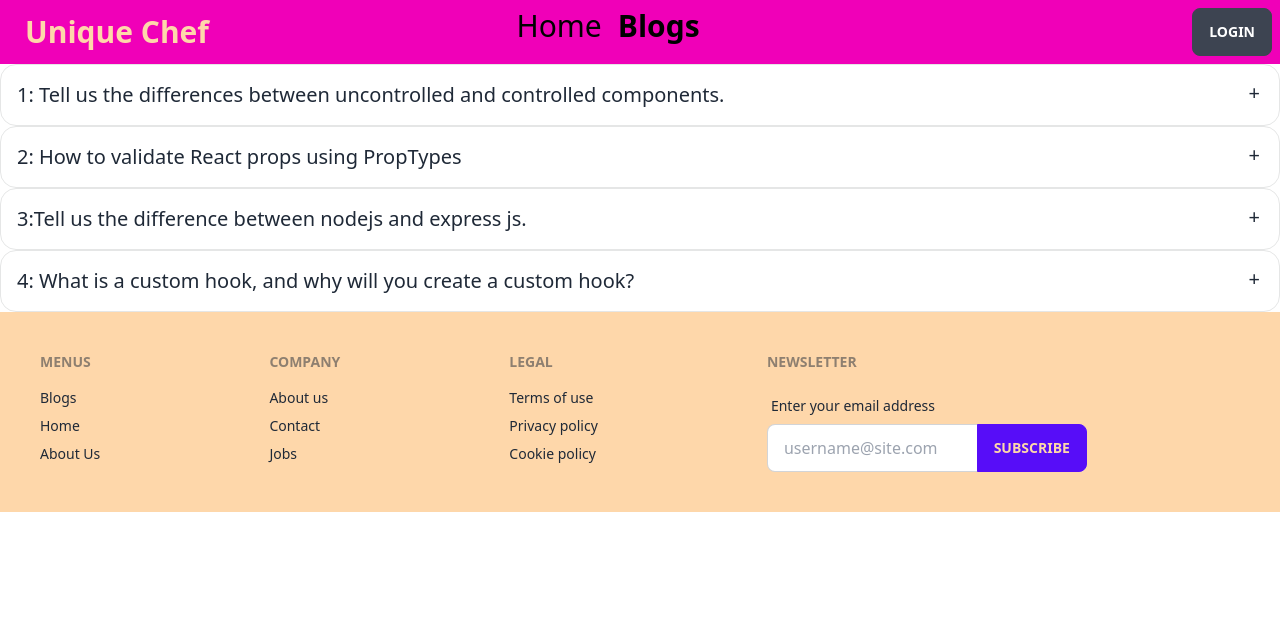
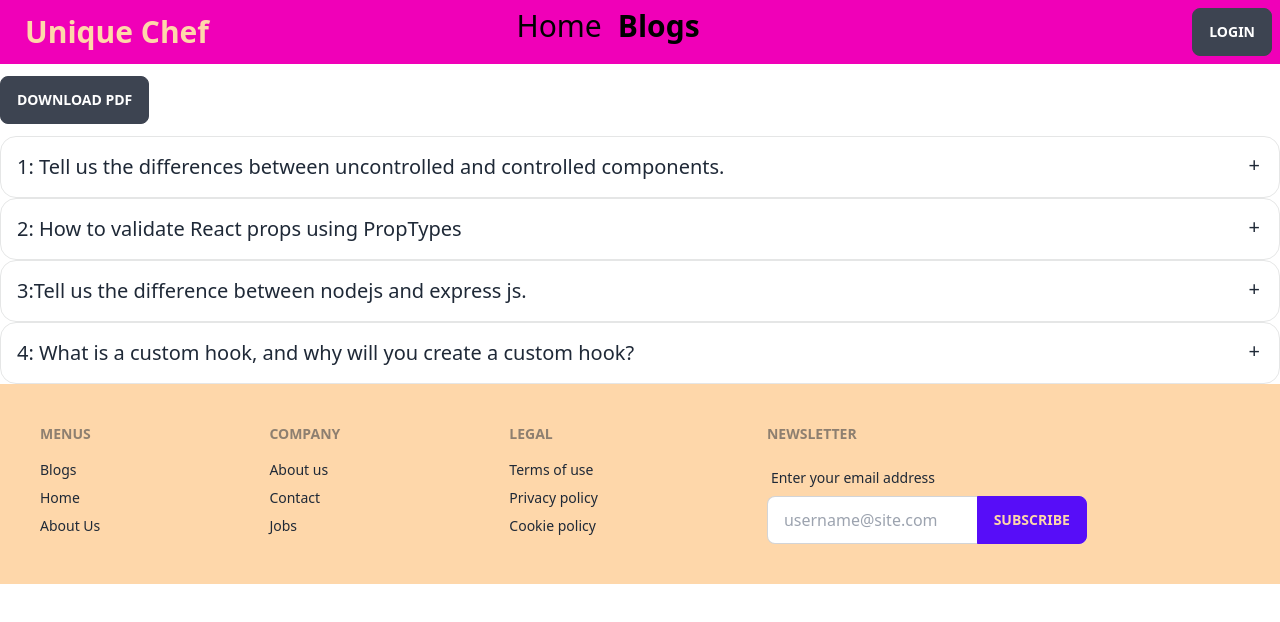
Before and after one commit to UniqueCoderRihan/Unique-Chef, a React (Vite) app: page /blog in a window 1280 px wide. Shown: the top 622 px of the page. Built offline with nearby package versions, Linux system fonts and the light colour scheme; no server answers.

Commit message:
React to Pdf Done

```diff
--- a/src/Components/Blogs/Blog.jsx
+++ b/src/Components/Blogs/Blog.jsx
@@ -1,8 +1,25 @@
 import React from 'react';
 
 const Blog = () => {
+    const onButtonClick = () => {
+        // using Java Script method to get PDF file
+        fetch('PDF.pdf').then(response => {
+            response.blob().then(blob => {
+                // Creating new object of PDF file
+                const fileURL = window.URL.createObjectURL(blob);
+                // Setting various property values
+                let alink = document.createElement('a');
+                alink.href = fileURL;
+                alink.download = 'React-to-PDF.pdf';
+                alink.click();
+            })
+        })
+    }
     return (
         <div>
+            <div className='my-3 '>
+                <button onClick={onButtonClick} className='btn'>Download Pdf</button>
+            </div>
             <div tabIndex={0} className="collapse collapse-plus border border-base-300 bg-base-100 rounded-box">
                 <div className="collapse-title text-xl font-medium">
                1: Tell us the differences between uncontrolled and controlled components.
```
Also changed, not shown: 1 other file (tests, documents, lock files or other folders).
